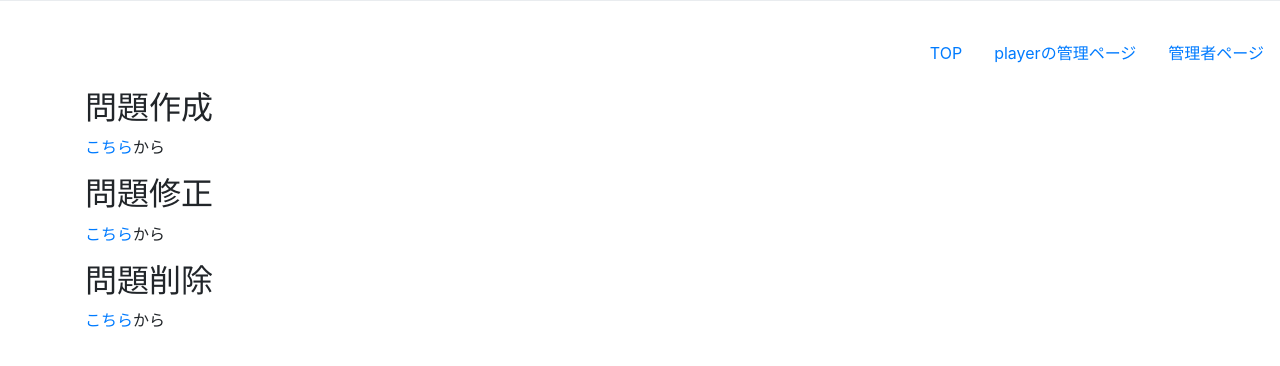
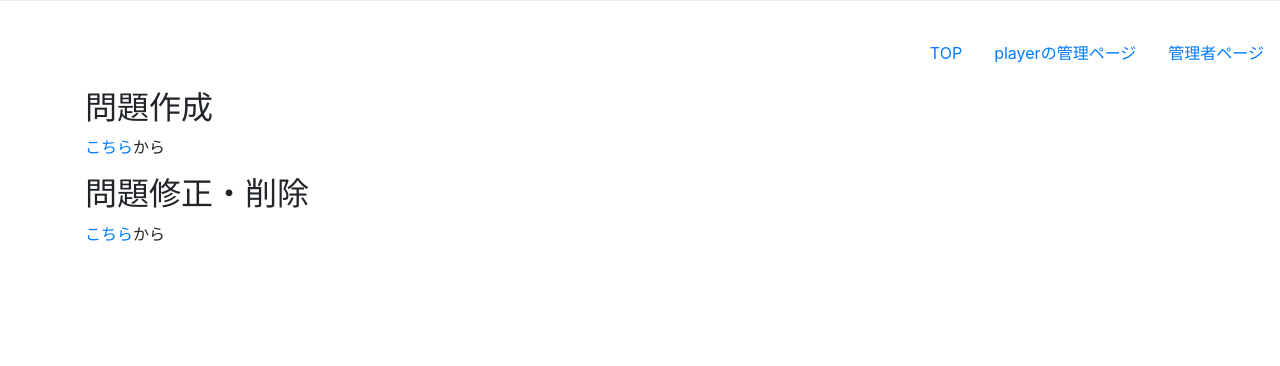
Before and after one commit to kiyounitachifurumaubokuhakirai/aha, a PHP site: page /admin/questions/question_page.php in a window 1280 px wide. Shown: the part 173-539 px from the top of the page. Run offline with PHP 8.4, Linux system fonts and the light colour scheme.

Commit message:
リンク先を変更

```diff
--- a/htdocs/admin/questions/question_page.php
+++ b/htdocs/admin/questions/question_page.php
@@ -43,13 +43,8 @@
   </div>
 
   <div class="container mt-3">
-    <h2>問題修正</h2>
-    <a href="edit/edit.php">こちら</a>から
-  </div>
-
-  <div class="container mt-3">
-    <h2>問題削除</h2>
-    <a href="delete/delete.php">こちら</a>から
+    <h2>問題修正・削除</h2>
+    <a href="delete_and_edit.php">こちら</a>から
   </div>
 
 
```
